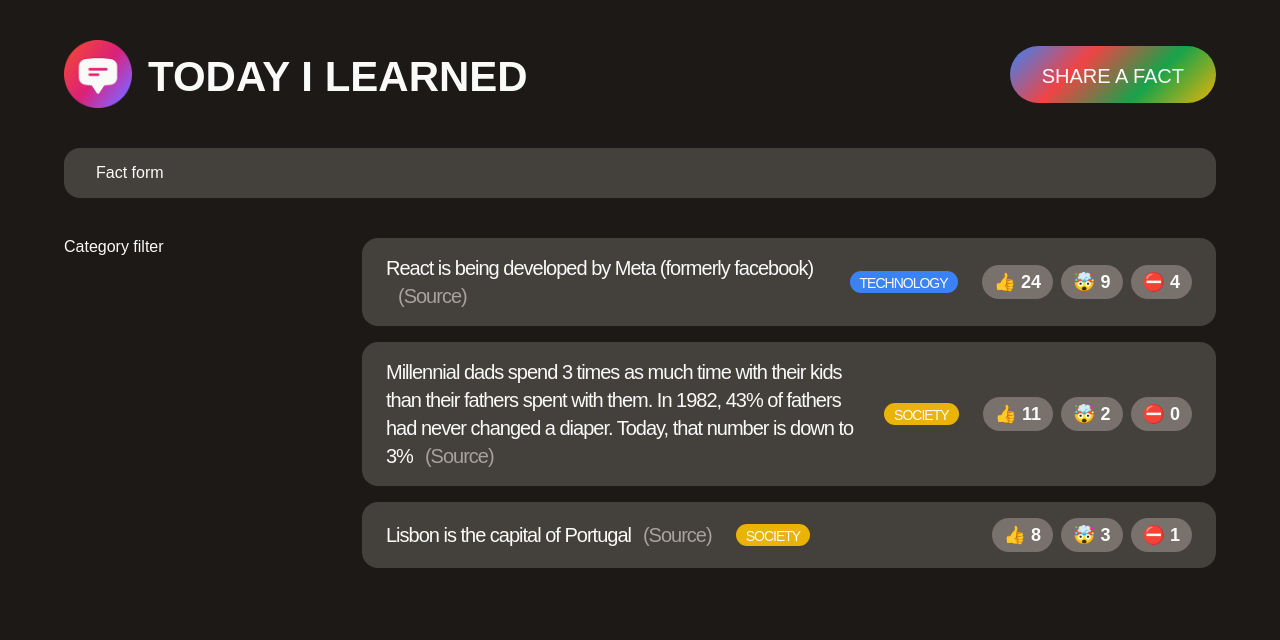
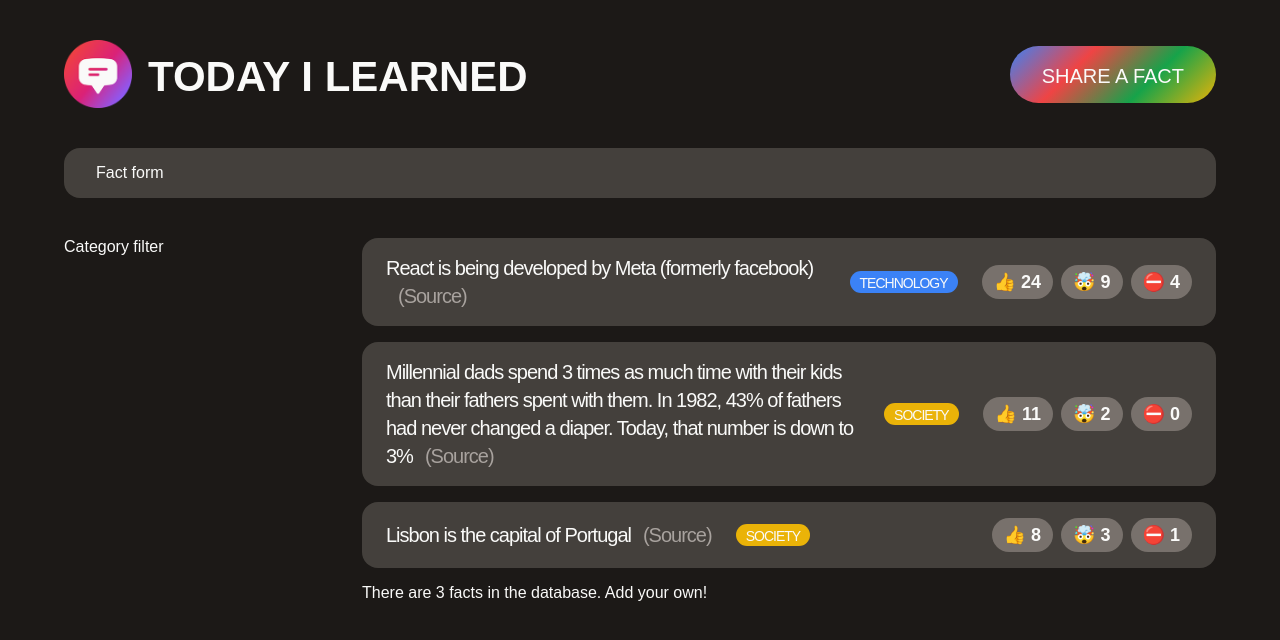
Before and after one commit to 3corneredhat/today-i-learned, a React (Create React App) app: page / in a window 1280 px wide. Shown: the top 640 px of the page. Built offline with nearby package versions, Linux system fonts and the light colour scheme; a web font is replaced by a local one.

Commit message:
feat: created React components for list of facts

```diff
--- a/src/App.js
+++ b/src/App.js
@@ -82,12 +82,15 @@ function App() {
     </>
   );
 }
+
 function NewFactForm() {
   return <form className="fact-form">Fact form</form>;
 }
+
 function CategoryFilter() {
   return <aside> Category filter </aside>;
 }
+
 function FactList() {
   const facts = initialFacts;
   return (
@@ -96,7 +99,31 @@ function FactList() {
         {
           //loop over the facts using the map method.
           facts.map((fact) => (
-            <li key={fact.id} className="fact">
+            /*For each fact object, create a Fact component
+            to be rendered. We give it the
+             */
+            <Fact key={fact.id} fact={fact} />
+          ))
+        }
+      </ul>
+      <p>There are {facts.length} facts in the database. Add your own!</p>
+    </section>
+  );
+}
+//https://react.dev/learn/passing-props-to-a-component
+
+/*
+The fact function creates the fact component. It is a
+child component of FactList.
+@param 'fact' is each item in the initialFacts
+        array. Data passed as an argument is
+         referred to as 'props' object.
+@return a list element or fact component.   */
+function Fact({ fact }) {
+  /*Destructuring the object that is passed so that
+  it is easier to get/call it's attributes */
+  return (
+    <li className="fact">
       <p>
         {fact.text}
         <a className="source" href={fact.source} target="_blank">
@@ -108,9 +135,8 @@ function FactList() {
       <span
         className="tag"
         style={{
-                  backgroundColor: CATEGORIES.find(
-                    (cat) => cat.name === fact.category
-                  ).color,
+          backgroundColor: CATEGORIES.find((cat) => cat.name === fact.category)
+            .color,
         }}
       >
         {fact.category}
@@ -121,10 +147,6 @@ function FactList() {
         <button>⛔️ {fact.votesFalse}</button>
       </div>
     </li>
-          ))
-        }
-      </ul>
-    </section>
   );
 }
 export default App;
--- a/src/styles.css
+++ b/src/styles.css
@@ -17,7 +17,7 @@ body {
 }
 
 /*Main Layout*/
-.container {
+#root {
   /*max-wdth makes sure the container
   will never be more than 1000 px.*/
   max-width: 1500px;
```
Lines whose indentation alone changed are shown as unchanged.
